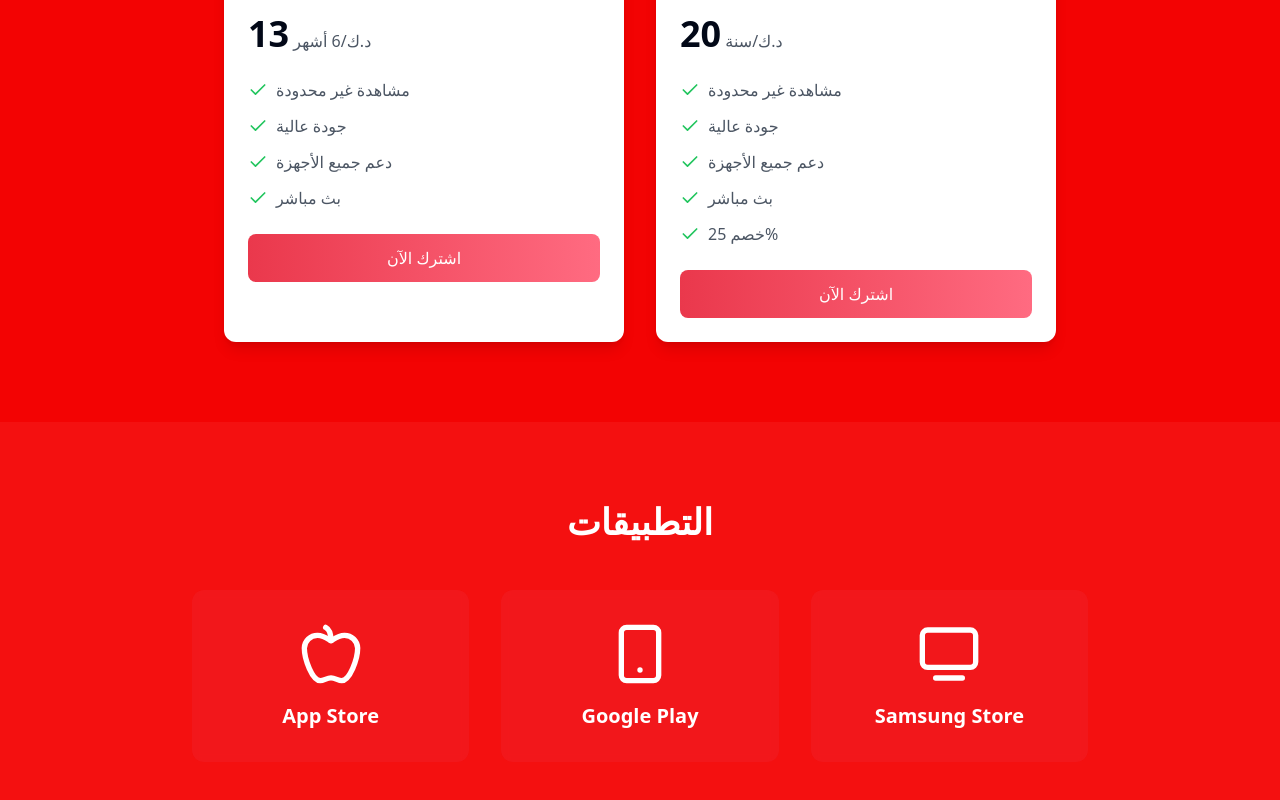
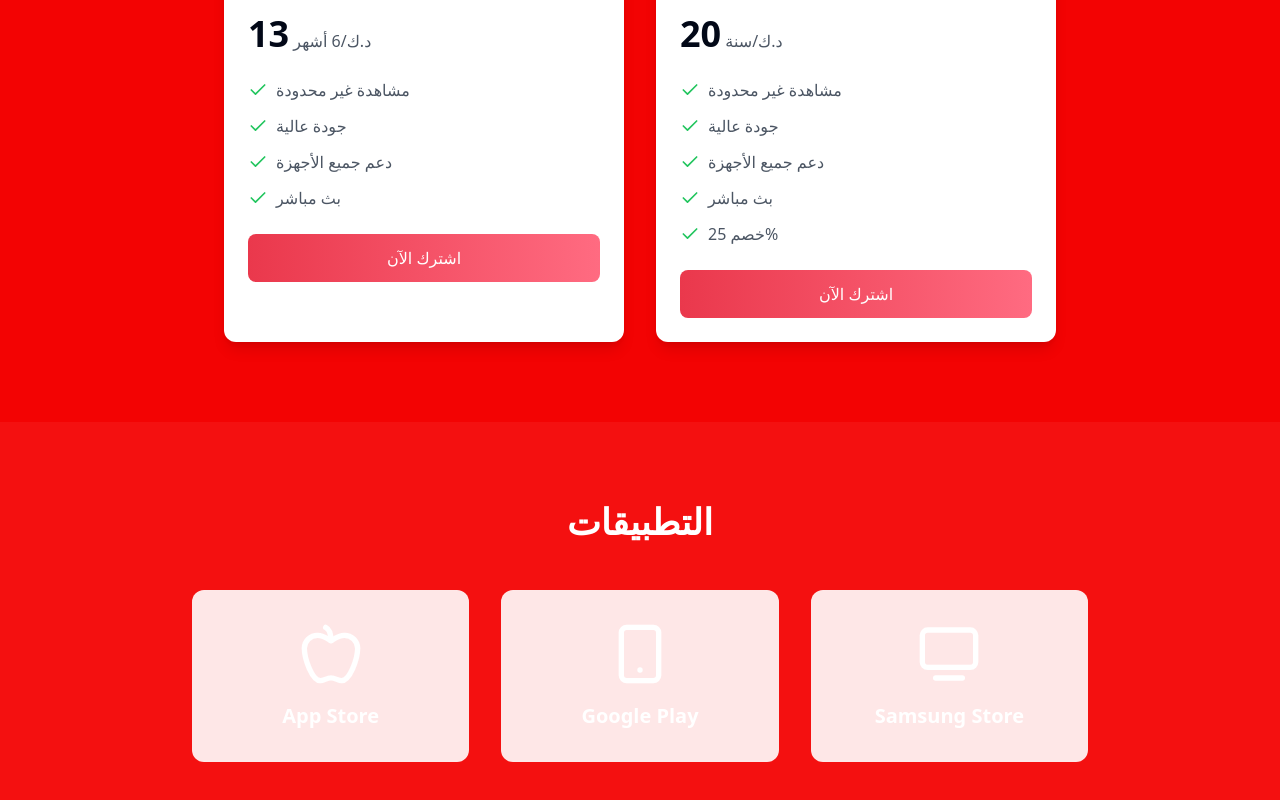
Before and after one commit to dod30/spider-tv-landing, a React (Vite) app: page / in a window 1280 px wide. Shown: the part 1938-2738 px from the top of the page. Built offline with nearby package versions, Linux system fonts and the light colour scheme.

Commit message:
Update background to transparent white
Changed the background color of the relevant sections to a transparent white to enhance the visual appearance.
[skip gpt_engineer]

```diff
--- a/src/pages/Index.tsx
+++ b/src/pages/Index.tsx
@@ -130,7 +130,7 @@ const Index = () => {
             <a
               href="https://apps.apple.com/us/app/the-spider-hd/id1458565575"
               target="_blank"
-              className="flex flex-col items-center bg-spider-primary/20 backdrop-blur-sm p-8 rounded-xl text-white text-center hover:bg-spider-primary/30 transition-colors"
+              className="flex flex-col items-center bg-white/90 backdrop-blur-sm p-8 rounded-xl text-white text-center hover:bg-white/80 transition-colors"
             >
               <Apple className="w-16 h-16 mb-4" />
               <span className="text-xl font-bold">App Store</span>
@@ -138,7 +138,7 @@ const Index = () => {
             <a
               href="https://play.google.com/store/apps/details?id=com.sp_playermm.app"
               target="_blank"
-              className="flex flex-col items-center bg-spider-primary/20 backdrop-blur-sm p-8 rounded-xl text-white text-center hover:bg-spider-primary/30 transition-colors"
+              className="flex flex-col items-center bg-white/90 backdrop-blur-sm p-8 rounded-xl text-white text-center hover:bg-white/80 transition-colors"
             >
               <Smartphone className="w-16 h-16 mb-4" />
               <span className="text-xl font-bold">Google Play</span>
@@ -146,7 +146,7 @@ const Index = () => {
             <a
               href="https://www.samsung.com/us/appstore/app.do?appId=G21131016992"
               target="_blank"
-              className="flex flex-col items-center bg-spider-primary/20 backdrop-blur-sm p-8 rounded-xl text-white text-center hover:bg-spider-primary/30 transition-colors"
+              className="flex flex-col items-center bg-white/90 backdrop-blur-sm p-8 rounded-xl text-white text-center hover:bg-white/80 transition-colors"
             >
               <Tv2 className="w-16 h-16 mb-4" />
               <span className="text-xl font-bold">Samsung Store</span>
```
